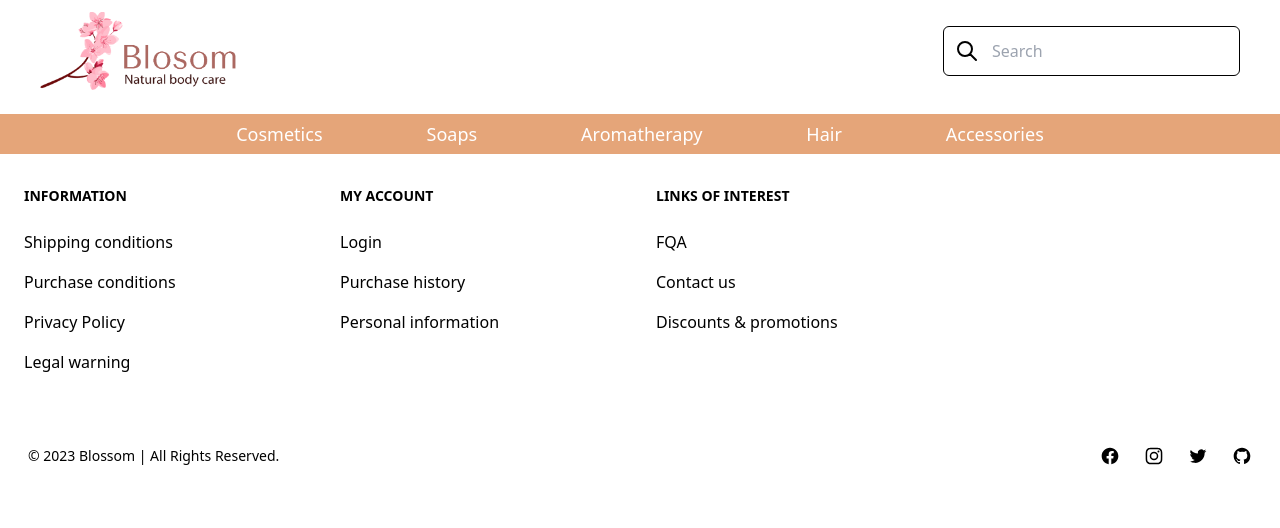
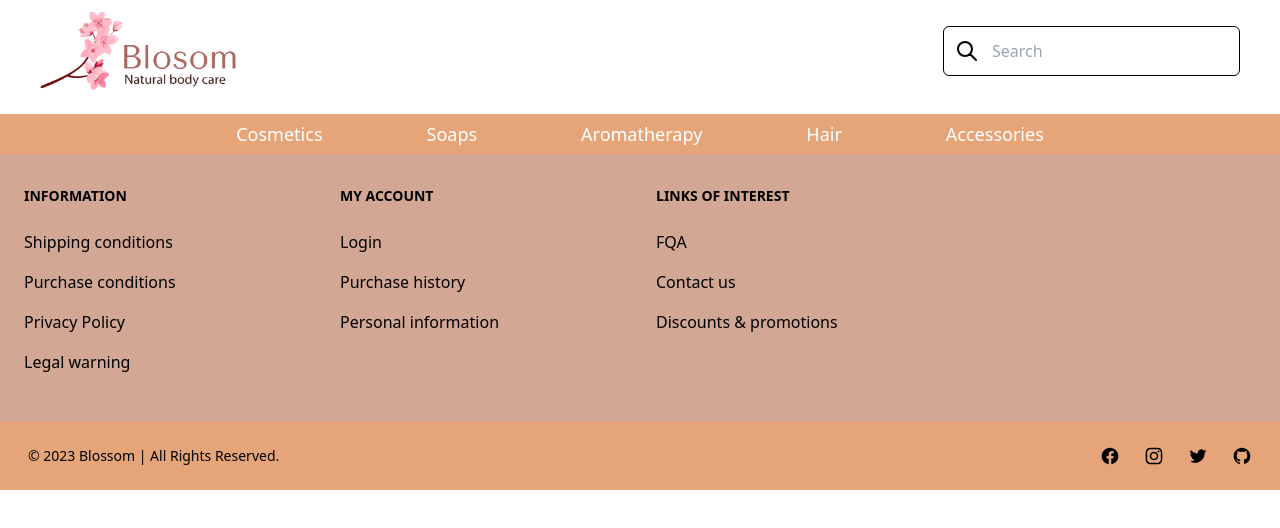
Before and after one commit to Ecommerce-MAC/Blossom-Front, a React (Vite) app: page / in a window 1280 px wide. Shown: the top 528 px of the page. Built offline with nearby package versions, Linux system fonts and the light colour scheme.

Commit message:
add new footer to dev

```diff
--- a/index.html
+++ b/index.html
@@ -2,9 +2,9 @@
 <html lang="en">
   <head>
     <meta charset="UTF-8" />
-    <link rel="icon" type="image/svg+xml" href="/vite.svg" />
+    <link rel="icon" type="image/svg+xml" href="/sakura.png" />
     <meta name="viewport" content="width=device-width, initial-scale=1.0" />
-    <title>Vite + React</title>
+    <title>Blossom</title>
   </head>
   <body>
     <div id="root"></div>
--- a/src/components/Footer.jsx
+++ b/src/components/Footer.jsx
@@ -3,7 +3,7 @@
 export const Footer = () => {
   return (
 
-    <footer className=" bg-orange-200">
+    <footer className=" bg-alba fixed-bottom">
       <div className="mx-auto w-full container">
         <div className="grid grid-cols-2 gap-8 px-6 py-8 md:grid-cols-4">
           <div>
@@ -55,7 +55,7 @@ export const Footer = () => {
         </div>
 
       </div>
-      <div className="px-4 py-6 bg-orange-300 md:flex items-center justify-between">
+      <div className="px-4 py-6 bg-orange md:flex items-center justify-between">
         <span className="text-sm text-black sm:text-center ml-3">© 2023 <a href="">Blossom</a> | All Rights Reserved.</span>
 
         <div className="flex mt-4 space-x-6 sm:justify-center md:mt-0 mr-3">
--- a/tailwind.config.cjs
+++ b/tailwind.config.cjs
@@ -9,6 +9,7 @@ module.exports = {
       'rose-secondary':'#E7A0AE',
       'orange':'#E5A579',
       'white':'#FFFFFF',
+      'alba':'#D2A794',
     },
   },
   plugins: [],
```
Also changed, not shown: public/sakura.png (added), src/components/Footer.css (deleted).
